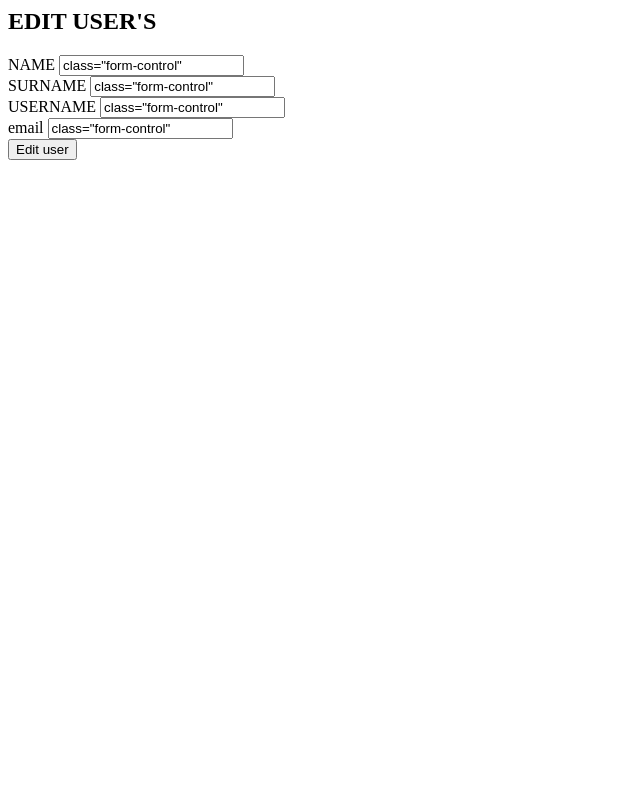
After one commit to marija-mikic/mentor, a Symfony app: template templates/dashboard/user/edit.html.twig in a window 1280 px wide. The commit adds this page. Shown: the whole page, without its empty margins (0-640 px from the left). Run offline with Twig, Linux system fonts and the light colour scheme; the template is opened without the code that fills it, so the values that code supplies are empty; some libraries are stand-ins or nearby versions.

Commit message:
edit user

```diff
--- /dev/null
+++ b/templates/dashboard/user/edit.html.twig
@@ -0,0 +1,32 @@
+<title>USER'S</title>
+
+{% block body %}
+<h2>EDIT USER'S</h2>
+<body>
+    <div class="card-body"
+        <form action="/user/edit" method="GET"
+                <div class="mb-3">
+                    <label>NAME</label>
+                    <input type="text" name="name" value={{user.name}} class="form-control">
+                </div>
+                <div class="mb-3">
+                    <label>SURNAME</label>
+                    <input type="text" name="surname" value={{user.surname}} class="form-control">
+                </div>
+                <div class="mb-3">
+                    <label>USERNAME</label>
+                    <input type="text" name="surname" value={{user.username}} class="form-control">
+                </div>
+                <div class="mb-3">
+                    <label>email</label>
+                    <input type="text" name="surname" value={{user.email}} class="form-control">
+                </div>
+                <div class="text-center mt-3">
+                     <button type="submit" name="edit" class="btn btn-success">
+                Edit user
+                    </button>
+                </div>
+         </form>
+    </div>
+</tbody>
+{% endblock %}
--- a/templates/dashboard/user/index.html.twig
+++ b/templates/dashboard/user/index.html.twig
@@ -18,7 +18,7 @@
             <td>{{user.username}} </td>
             <td>{{user.name}} </td>
             <td>{{user.surname}} </td>
-            <td><a class="btn" style="display: inline" href={path('user_edit', {id:user_id})}>EDIT</a></td>
+            <td><a href="{{ path ('user_edit', {id: user.id}) }}">EDIT</a></td>
         </tr>
 {% endfor %}
 </tbody>
--- a/templates/main/index.html.twig
+++ b/templates/main/index.html.twig
@@ -10,7 +10,7 @@
 </div>
  {% if app.user %}
     <div>
-        Dobrodošao {{ app.user.username }} <a class="btn btn-sm btn-danger" href="{{ path('app_logout') }}">ODJAVA</a>
+        Dobrodošao {{app.user.username }} <a class="btn btn-sm btn-danger" href="{{ path('app_logout') }}">ODJAVA</a>
     </div>
 {% else %}
     <div>
```
Also changed, not shown: src/Controller/Admin/UserController.php (+33 -0 lines), src/Form/UserType.php (added, +32 -0 lines).
